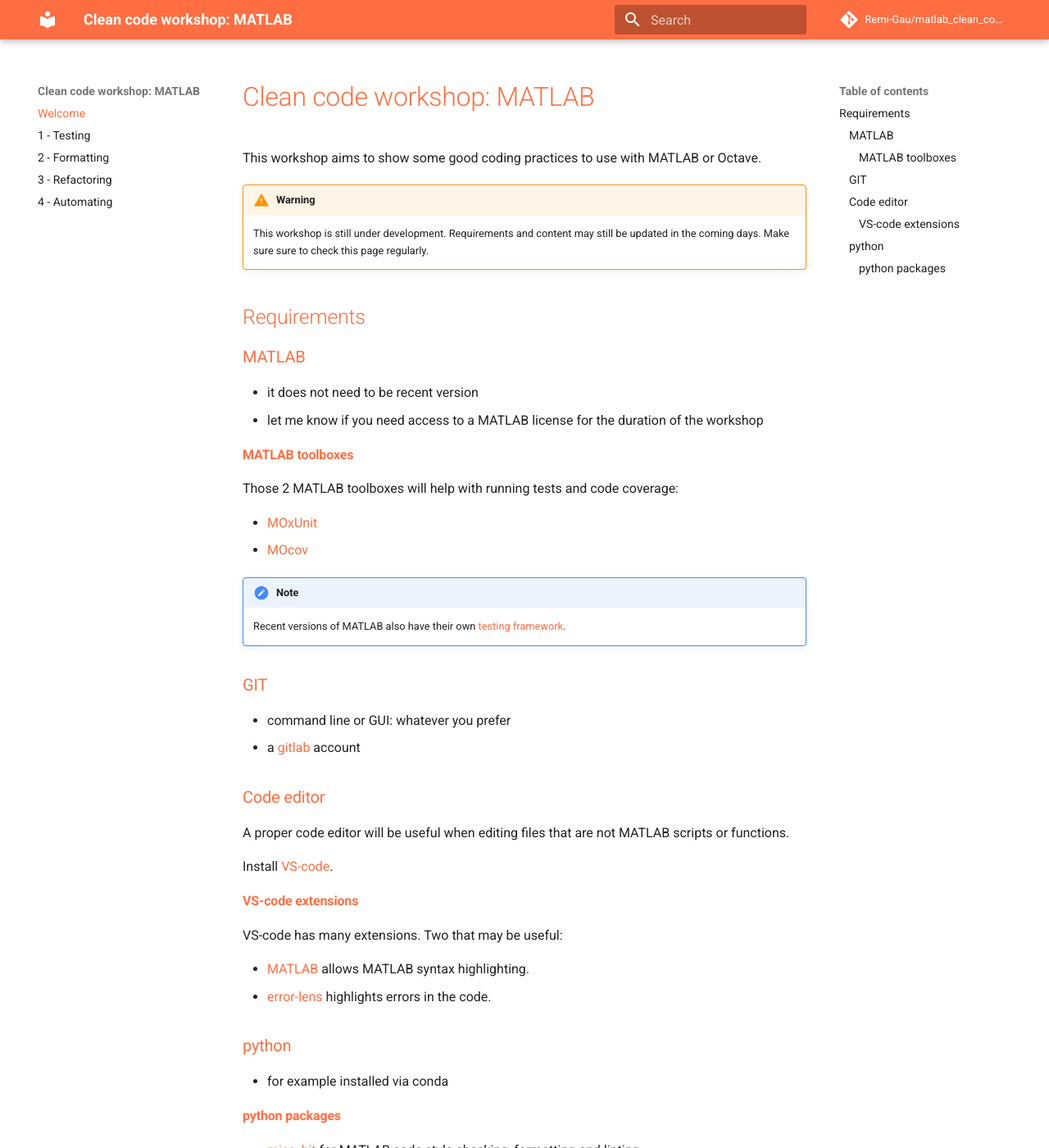
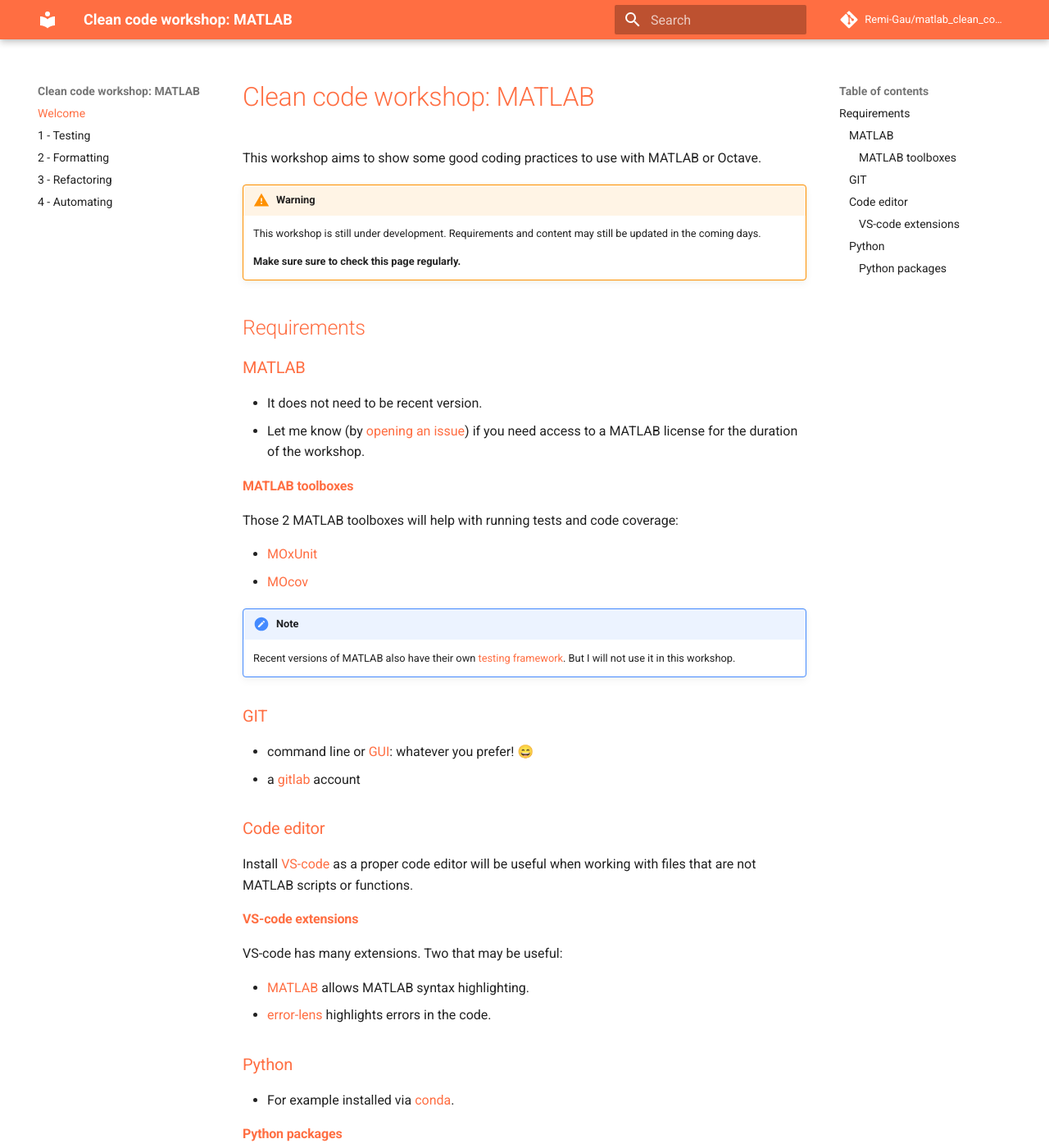
Before and after one commit to Remi-Gau/matlab_clean_code_workshop, an MkDocs documentation site: the page built from doc/index.md, in a window 1280 px wide and 1400 px high. Shown: the whole window at 82% size. Built offline with MkDocs 1.6.1 and Material for MkDocs 9.7.7, drawn with Linux system fonts in a browser that asks for light colours; comment, search, counter and statistics services are not loaded.

Commit message:
update index

```diff
--- a/doc/index.md
+++ b/doc/index.md
@@ -7,15 +7,17 @@
 
     This workshop is still under development.
     Requirements and content may still be updated in the coming days.
-    Make sure sure to check this page regularly.
+
+    **Make sure sure to check this page regularly.**
 
 ## Requirements
 
 ### MATLAB
 
-- it does not need to be recent version
-- let me know if you need access to a MATLAB license for the duration of the
-  workshop
+- It does not need to be recent version.
+- Let me know (by
+  [opening an issue](https://github.com/Remi-Gau/matlab_clean_code_workshop/issues/new))
+  if you need access to a MATLAB license for the duration of the workshop.
 
 #### MATLAB toolboxes
 
@@ -26,19 +28,18 @@
 
 !!! note
 
-    Recent versions of MATLAB also have their own [testing framework](https://nl.mathworks.com/help/matlab/matlab-unit-test-framework.html).
+    Recent versions of MATLAB also have their own [testing framework](https://nl.mathworks.com/help/matlab/matlab-unit-test-framework.html). But I will not use it in this workshop.
 
 ### GIT
 
-- command line or GUI: whatever you prefer
+- command line or [GUI](https://git-scm.com/downloads/guis): whatever you
+  prefer! 😄
 - a [gitlab](https://gitlab.com/) account
 
 ### Code editor
 
-A proper code editor will be useful when editing files that are not MATLAB
-scripts or functions.
-
-Install [VS-code](https://code.visualstudio.com/).
+Install [VS-code](https://code.visualstudio.com/) as a proper code editor will
+be useful when working with files that are not MATLAB scripts or functions.
 
 #### VS-code extensions
 
@@ -49,11 +50,12 @@
 - [error-lens](https://marketplace.visualstudio.com/items?itemName=usernamehw.errorlens)
   highlights errors in the code.
 
-### python
+### Python
 
-- for example installed via conda
+- For example installed via
+  [conda](https://docs.conda.io/en/latest/miniconda.html#system-requirements).
 
-#### python packages
+#### Python packages
 
 - [miss_hit](https://misshit.org/download.html) for MATLAB code style checking,
   formatting and linting
```
Also changed, not shown: 1 other file.
